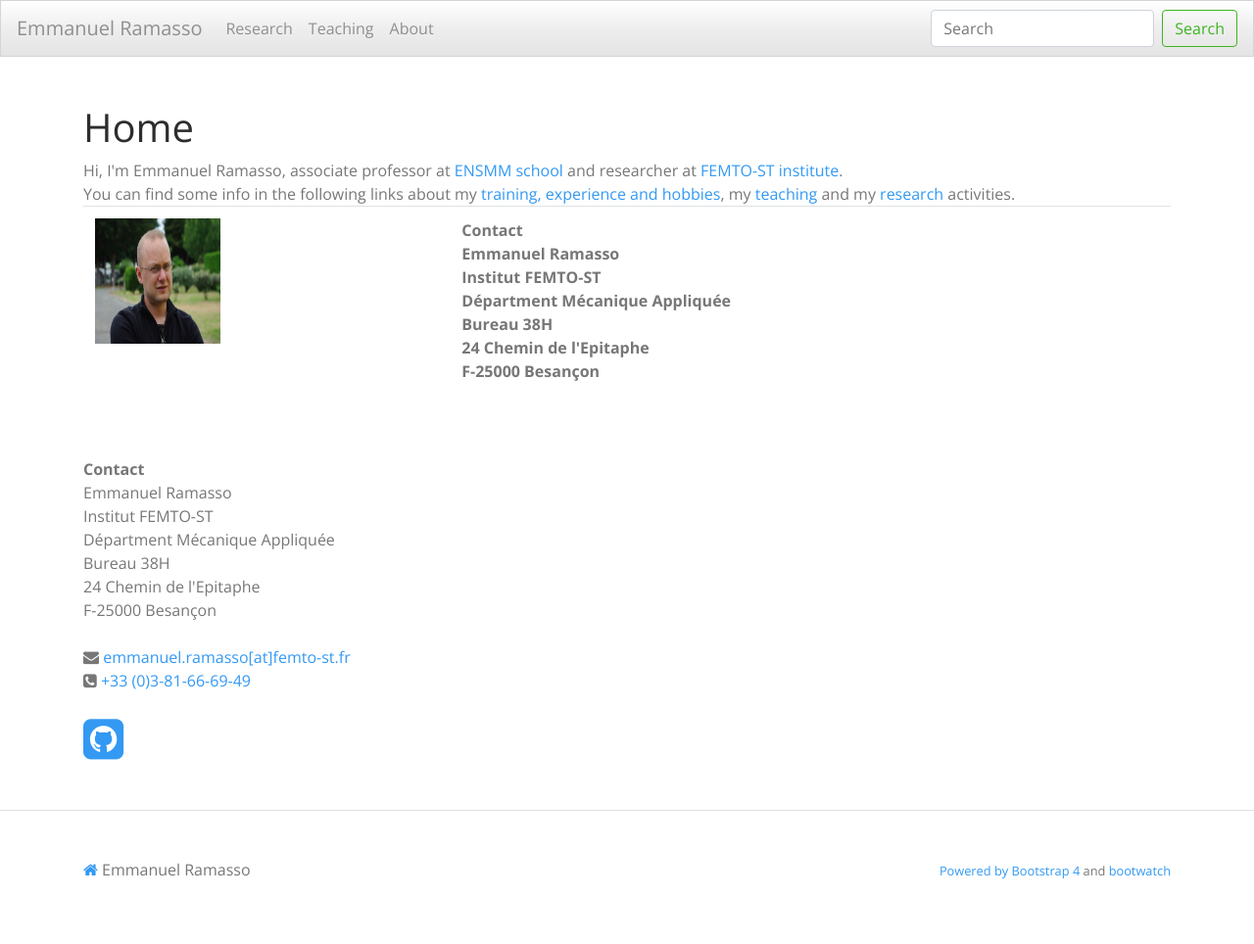
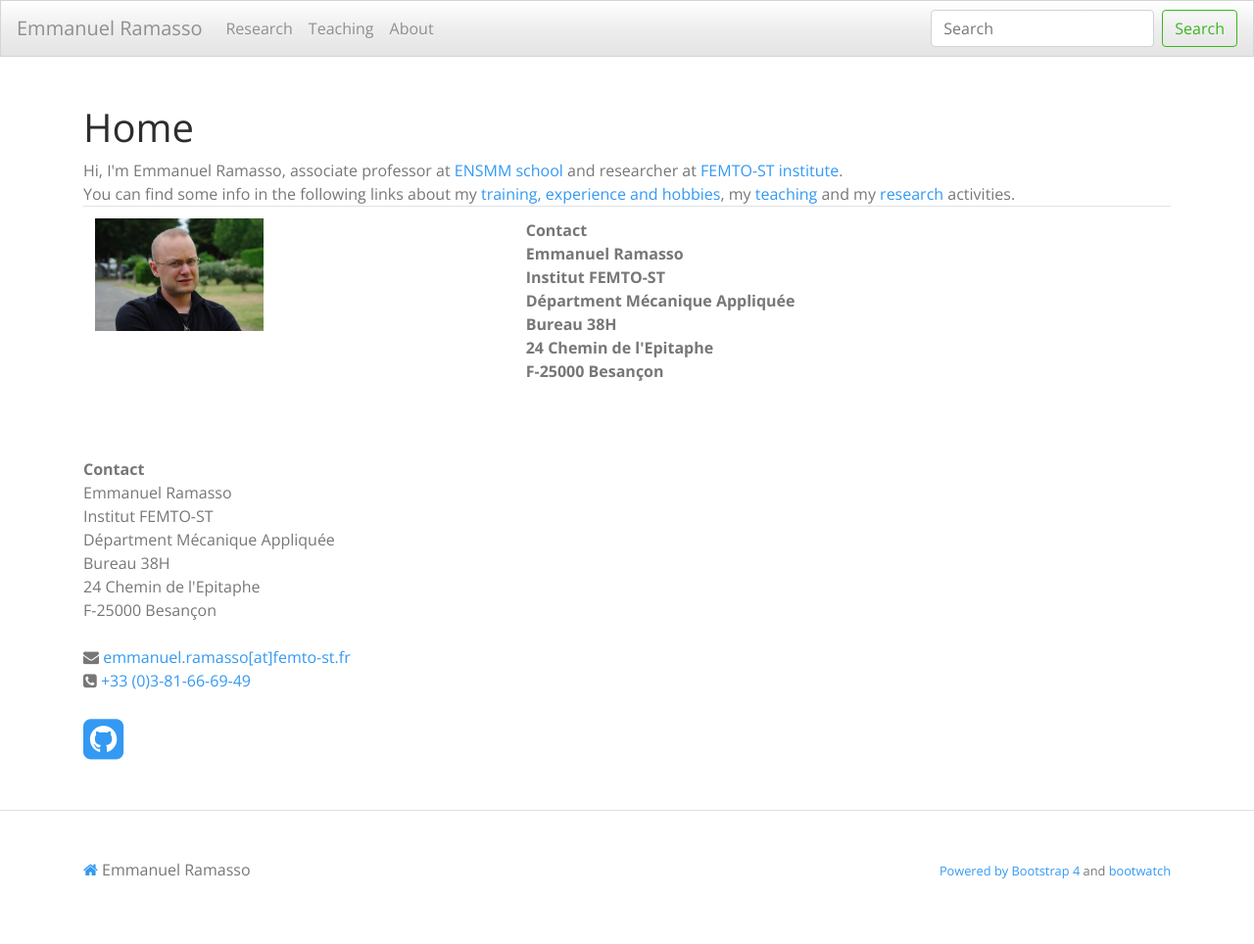
Before and after one commit to emmanuelramasso/emmanuelramasso.github.io, a Jekyll site: the page built from index.html, in a window 1280 px wide. Shown: the whole page at 98% size. Built offline with Jekyll 4.4.1, drawn with Linux system fonts in a browser that asks for light colours; a style sheet for code colours, icons or effects is not loaded.

Commit message:
Update index.html

```diff
--- a/index.html
+++ b/index.html
@@ -16,7 +16,7 @@ my <a href="Research.html">research</a> activities.
   <tbody>
     <tr>
       <th scope="col">
-        <img src="/img/ER.JPG" alt="HTML5 Icon" style="width:128px;height:128px;">
+        <img src="/img/ER.JPG" alt="HTML5 Icon" style="width:172px;">
       </th>
       <th scope="col">
         <strong>Contact</strong>
```
